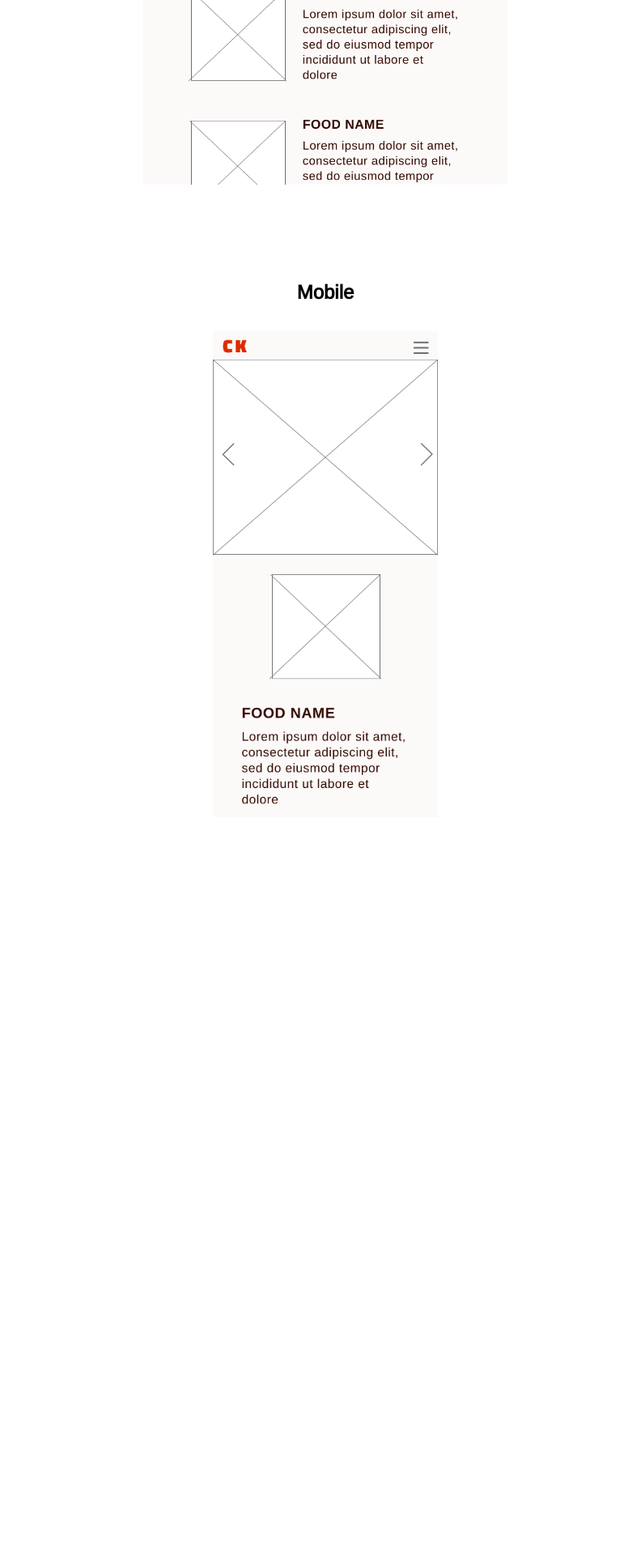
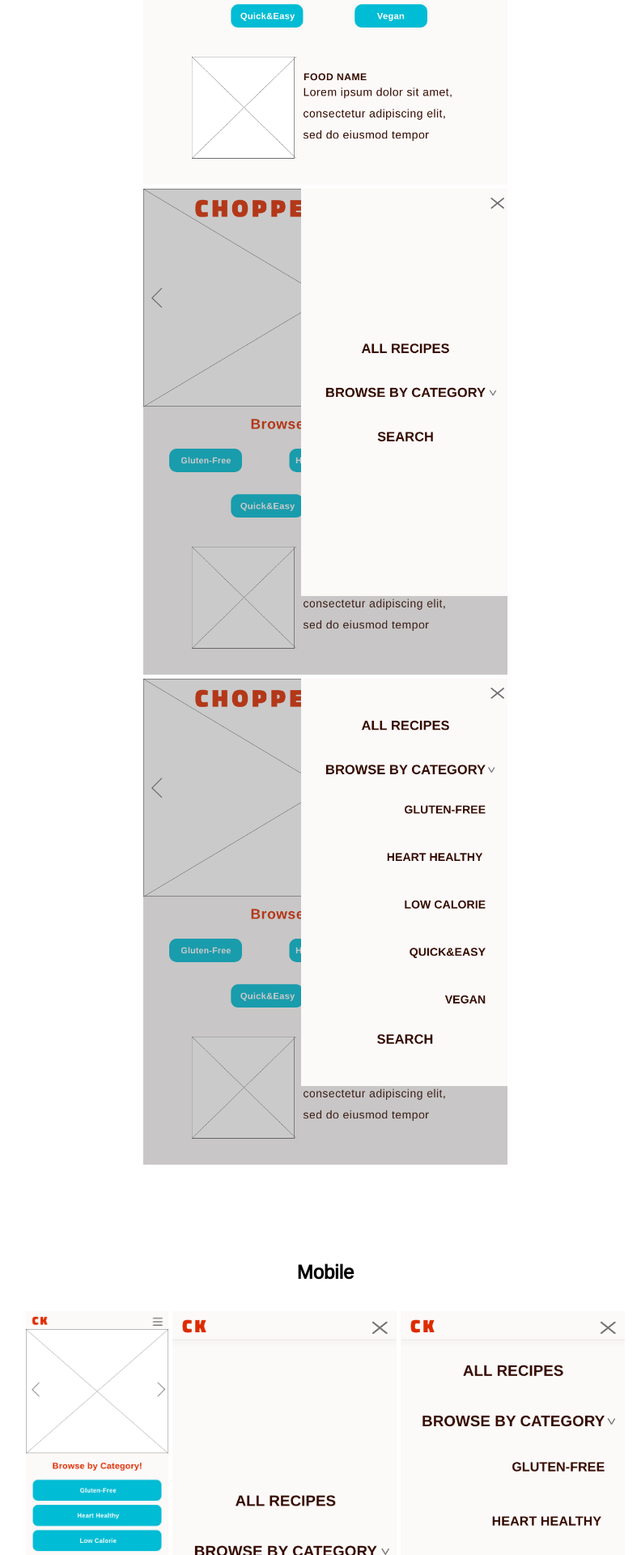
Before and after one commit to chelseaj26/idm232-cej48, a PHP site: page / in a window 1280 px wide. Shown: the part 2920-4840 px from the top of the page at 81% size, without its empty margins (238-1030 px from the left). Before the commit the page ends 3913 px from the top, so only its background shows below. Run offline with PHP 8.4, Linux system fonts and the light colour scheme.

Commit message:
Add files via upload

```diff
--- a/index.html
+++ b/index.html
@@ -35,15 +35,27 @@
                 <div id="tablet">
                     <h4> Tablet
                     </h4>
-                    <div class="image">
+                    <div class="image tablet">
                         <img src="wireframes/alpha_tablet.png" alt="tablet wireframe">
+                    </div>
+                    <div class="image tablet">
+                        <img src="wireframes/tablet_menu.png" alt="tablet wireframe">
+                    </div>
+                    <div class="image tablet">
+                        <img src="wireframes/tablet_menu_open.png" alt="tablet wireframe">
                     </div>
                 </div>
                 <div id="mobile">
                     <h4> Mobile
                     </h4>
-                    <div class="image">
+                    <div class="image mobile">
                         <img src="wireframes/alpha_mobile.png" alt="mobile wireframe">
+                    </div>
+                    <div class="image mobile">
+                        <img src="wireframes/mobile_menu.png" alt="mobile wireframe">
+                    </div>
+                    <div class="image mobile">
+                        <img src="wireframes/mobile_menu_open.png" alt="mobile wireframe">
                     </div>
                 </div>
             </div>
--- a/main.css
+++ b/main.css
@@ -109,6 +109,13 @@ h4 {
 
 }
 
+.mobile {
+    display: inline-block;
+}
+
+.tablet {
+    display: inline-block;
+}
 
 /*
 #desktop {
```
Also changed, not shown: wireframes/alpha_desktop.png, wireframes/alpha_mobile.png, wireframes/alpha_styletile.png, wireframes/alpha_tablet.png, wireframes/desktop_recipe.png (added), wireframes/mobile_menu.png (added), wireframes/mobile_menu_open.png (added), wireframes/mobile_recipe.png (added), wireframes/tablet_menu.png (added), wireframes/tablet_menu_open.png (added), wireframes/tablet_recipe.png (added).
